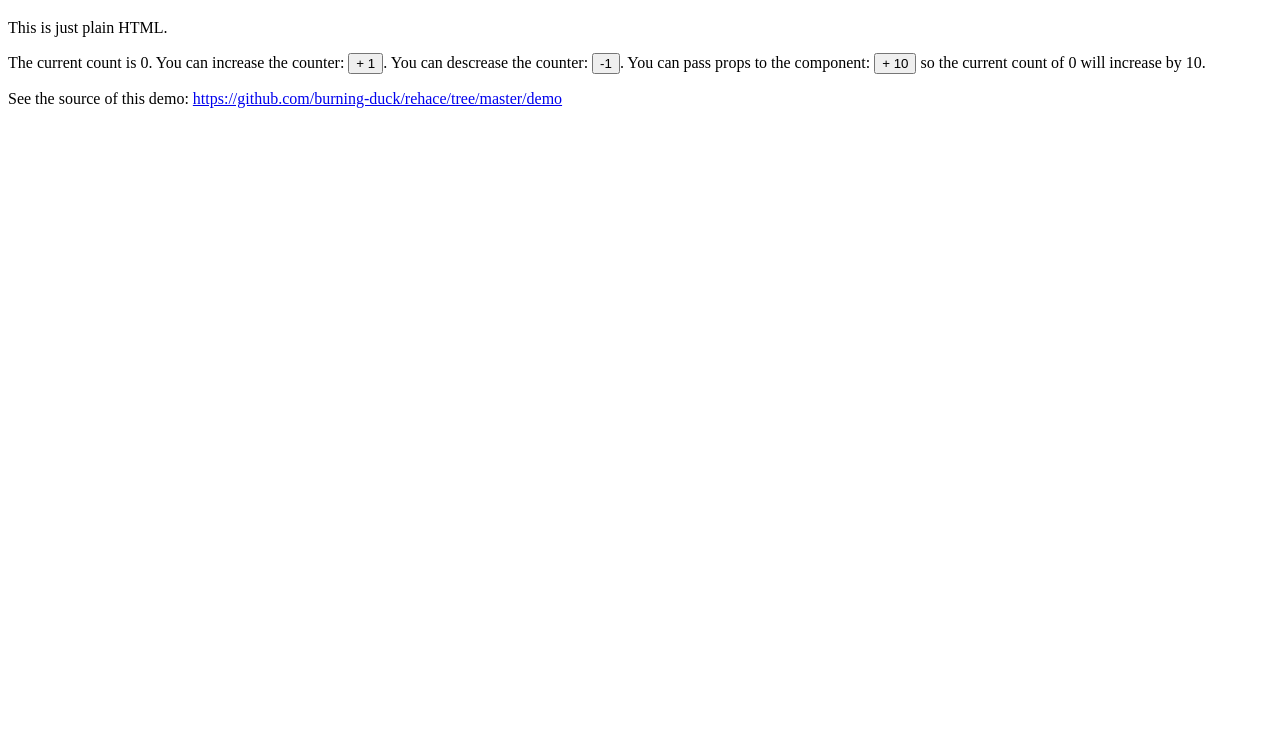
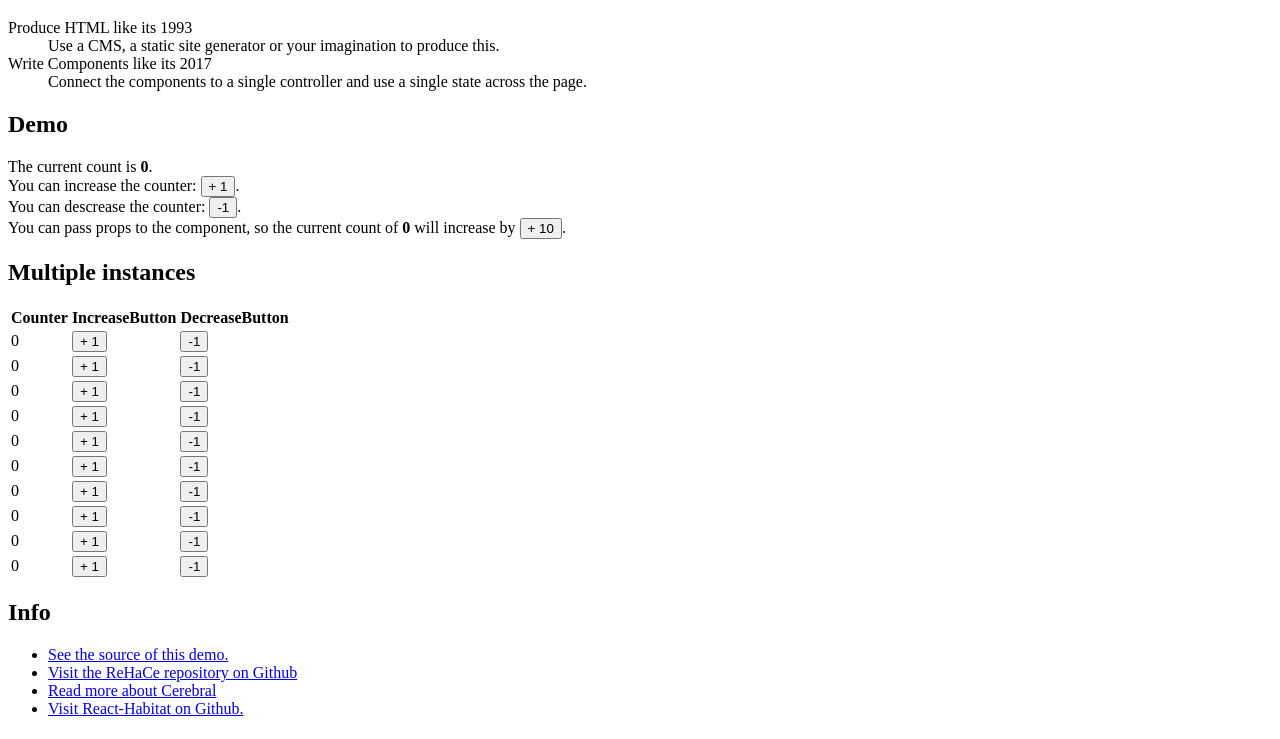
Before and after one commit to burning-duck/rehace, a React app: page docs/index.html in a window 1280 px wide. Shown: the part 61-800 px from the top of the page. Built offline with nearby package versions, Linux system fonts and the light colour scheme.

Commit message:
[chore] Publish new version of docs.

```diff
--- a/docs/index.html
+++ b/docs/index.html
@@ -6,17 +6,97 @@
 </head>
 <body>
 <h1>ReHaCe Counter Demo #<span data-component="Counter"></span></h1>
+<dl>
+    <dt>Produce HTML like its 1993</dt>
+    <dd>Use a CMS, a static site generator or your imagination to produce this.</dd>
+    <dt>Write Components like its 2017</dt>
+    <dd>Connect the components to a single controller and use a single state across the page.</dd>
+</dl>
+<h2>Demo</h2>
 <p>
-    This is just plain HTML.
+    The current count is <strong><span data-component="Counter"></span></strong>.<br/>
+    You can increase the counter: <span data-component="IncreaseButton"></span>.<br/>
+    You can descrease the counter: <span data-component="DecreaseButton"></span>.<br/>
+    You can pass props to the component, so the current count of <strong><span data-component="Counter"></span></strong>
+    will increase by <span data-component="IncreaseButton" data-n-prop-by="10"></span>.<br/>
 </p>
-<p>
-    The current count is <span data-component="Counter"></span>.
-    You can increase the counter: <span data-component="IncreaseButton"></span>.
-    You can descrease the counter: <span data-component="DecreaseButton"></span>.
-    You can pass props to the component: <span data-component="IncreaseButton" data-n-prop-by="10"></span> so the current count of <span data-component="Counter"></span> will increase by 10.
+<h2>Multiple instances</h2>
+<table>
+    <thead>
+    <tr>
+        <th>Counter</th>
+        <th>IncreaseButton</th>
+        <th>DecreaseButton</th>
+    </tr>
+    </thead>
+    <tbody>
+    <tr>
+        <td><span data-component="Counter"></span></td>
+        <td><span data-component="IncreaseButton"></span></td>
+        <td><span data-component="DecreaseButton"></span></td>
+    </tr>
+    <tr>
+        <td><span data-component="Counter"></span></td>
+        <td><span data-component="IncreaseButton"></span></td>
+        <td><span data-component="DecreaseButton"></span></td>
+    </tr>
+    <tr>
+        <td><span data-component="Counter"></span></td>
+        <td><span data-component="IncreaseButton"></span></td>
+        <td><span data-component="DecreaseButton"></span></td>
+    </tr>
+    <tr>
+        <td><span data-component="Counter"></span></td>
+        <td><span data-component="IncreaseButton"></span></td>
+        <td><span data-component="DecreaseButton"></span></td>
+    </tr>
+    <tr>
+        <td><span data-component="Counter"></span></td>
+        <td><span data-component="IncreaseButton"></span></td>
+        <td><span data-component="DecreaseButton"></span></td>
+    </tr>
+    <tr>
+        <td><span data-component="Counter"></span></td>
+        <td><span data-component="IncreaseButton"></span></td>
+        <td><span data-component="DecreaseButton"></span></td>
+    </tr>
+    <tr>
+        <td><span data-component="Counter"></span></td>
+        <td><span data-component="IncreaseButton"></span></td>
+        <td><span data-component="DecreaseButton"></span></td>
+    </tr>
+    <tr>
+        <td><span data-component="Counter"></span></td>
+        <td><span data-component="IncreaseButton"></span></td>
+        <td><span data-component="DecreaseButton"></span></td>
+    </tr>
+    <tr>
+        <td><span data-component="Counter"></span></td>
+        <td><span data-component="IncreaseButton"></span></td>
+        <td><span data-component="DecreaseButton"></span></td>
+    </tr>
+    <tr>
+        <td><span data-component="Counter"></span></td>
+        <td><span data-component="IncreaseButton"></span></td>
+        <td><span data-component="DecreaseButton"></span></td>
+    </tr>
+    </tbody>
+</table>
 </p>
-<p>
-    See the source of this demo: <a href="https://github.com/burning-duck/rehace/tree/master/demo">https://github.com/burning-duck/rehace/tree/master/demo</a>
-</p>
+<h2>Info</h2>
+<ul>
+    <li>
+        <a href="https://github.com/burning-duck/rehace/tree/master/demo">See the source of this demo.</a>
+    </li>
+    <li>
+        <a href="https://github.com/burning-duck/rehace">Visit the ReHaCe repository on Github</a>
+    </li>
+    <li>
+        <a href="http://cerebraljs.com">Read more about Cerebral</a>
+    </li>
+    <li>
+        <a href="https://github.com/DeloitteDigitalAPAC/react-habitat/">Visit React-Habitat on Github.</a>
+    </li>
+</ul>
 <script type="text/javascript" src="rehace-counter-demo.js"></script></body>
 </html>
```
Also changed, not shown: 1 other file.
